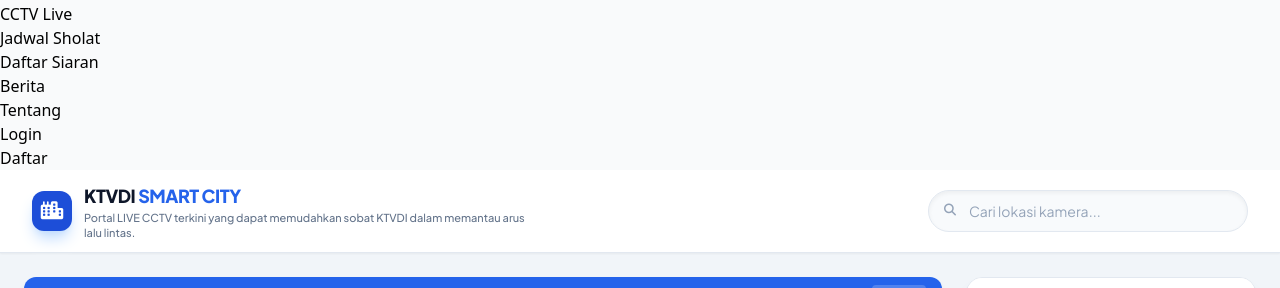
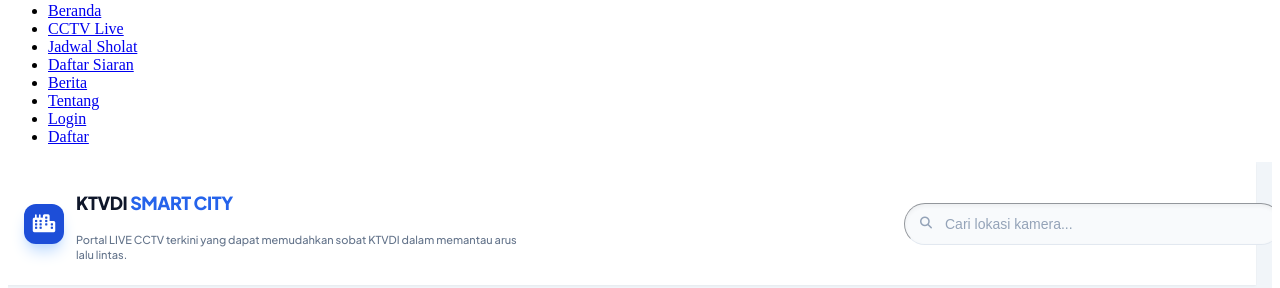
Before and after one commit to ktvdi/web-ktvdi, a Flask app: page /cctv in a window 1280 px wide. Shown: the part 346-634 px from the top of the page. Run offline with Flask 3, Linux system fonts and the light colour scheme; some libraries are stand-ins or nearby versions.

Commit message:
Update base.html

```diff
--- a/templates/base.html
+++ b/templates/base.html
@@ -5,26 +5,22 @@
     <meta name="viewport" content="width=device-width, initial-scale=1.0">
     <meta name="google-site-verification" content="aFor1zxHtm-oPfHoTIdxvVFAIapnM6_MeblwG_M4W2o">
     <title>{% block title %}Komunitas TV Digital Indonesia{% endblock %}</title>
-    <link rel="icon" href="{{ url_for('static', filename='images/ktvdi.png') }}" type="image/x-icon" />
+    <link rel="icon" href="{{ url_for('static', filename='icons/icon-192.png') }}" type="image/x-icon" />
 
     <link rel="stylesheet" href="{{ url_for('static', filename='css/style.css') }}">
-
     <link rel="stylesheet" href="https://cdnjs.cloudflare.com/ajax/libs/font-awesome/6.5.0/css/all.min.css">
 
     <script src="https://cdn.tailwindcss.com"></script>
     <script src="https://cdn.jsdelivr.net/npm/hls.js@1.4.0/dist/hls.min.js"></script>
-
     <script>
+        // Config agar Tailwind tidak merusak style header/footer lama Anda
         tailwind.config = {
-            theme: {
-                extend: {
-                    colors: { brand: { navy: '#0f172a', blue: '#2563eb', sky: '#38bdf8' } }
-                }
-            }
+            corePlugins: { preflight: false }, // Penting: Matikan reset CSS bawaan Tailwind
+            theme: { extend: { colors: { brand: { navy: '#0f172a', blue: '#2563eb' } } } }
         }
     </script>
 </head>
-<body class="{% block body_class %}default-page{% endblock %} bg-gray-50">
+<body class="{% block body_class %}default-page{% endblock %}">
     <header>
         <input type="checkbox" id="menu-toggle">
         <label for="menu-toggle" class="menu-icon">&#9776;</label>
@@ -65,7 +61,7 @@
         <p>&copy; 2025 Komunitas TV Digital Indonesia. All rights reserved.</p>
     </footer>
     <script>
-        // animasi
+        // Script Animasi Default Anda
         document.addEventListener('DOMContentLoaded', () => {
           const headline = document.getElementById('headline');
           const paragraph = document.getElementById('paragraph');
@@ -74,9 +70,8 @@
           const footerss = document.getElementById('footers');
           const toggleBot = document.getElementById('chat-toggle');
 
-          // Fungsi typewriter effect
           function typeWriter(element, text, i = 0, callback) {
-            if (element && i < text.length) {
+            if (i < text.length) {
               element.innerHTML = text.substring(0, i + 1);
               setTimeout(() => typeWriter(element, text, i + 1, callback), 90);
             } else if (callback) {
@@ -84,13 +79,11 @@
             }
           }
 
-          // Menggunakan URL untuk memeriksa apakah ini halaman utama
-          const isHomePage = window.location.pathname === '/';  // Memeriksa apakah URL adalah halaman utama
+          const isHomePage = window.location.pathname === '/';
 
           if (footerss) {
             if (isHomePage) {
-              // Animasi typewriter untuk headline jika halaman utama
-              if(headline) {
+              if (headline) {
                   typeWriter(headline, headline.textContent, 0, () => {
                     if(paragraph) { paragraph.style.display = 'block'; paragraph.classList.add('fade-in-up'); }
                     if(readMoreButton) { readMoreButton.style.display = 'block'; readMoreButton.classList.add('fade-in-up'); }
@@ -99,11 +92,8 @@
                     footerss.style.display = 'block';
                     footerss.classList.add('fade-in-up');
                   });
-              } else {
-                  footerss.style.display = 'block';
-              }
+              } else { footerss.style.display = 'block'; }
             } else {
-              // Di halaman lain, footer langsung tampil
               footerss.style.display = 'block';
             }
           }
```
